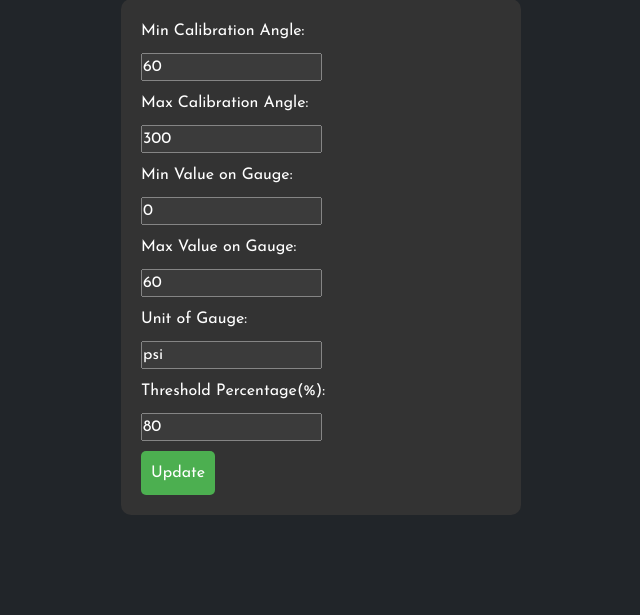
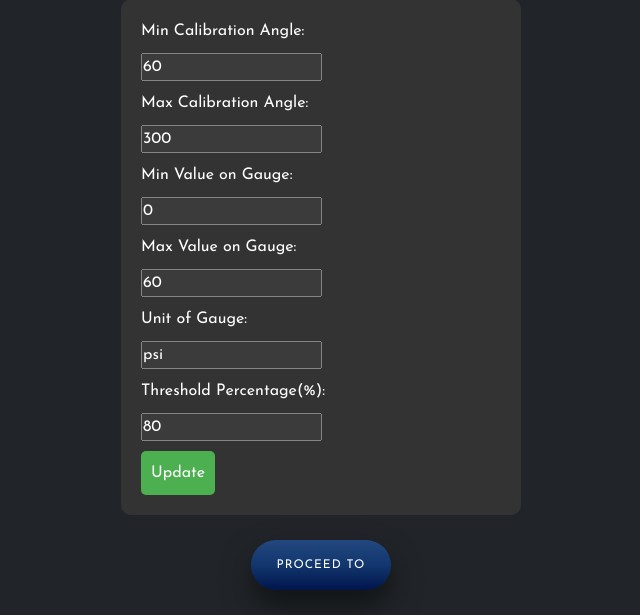
Before and after one commit to suhas-1001/VisionMetrics, a Flask app: page /update_values in a window 1280 px wide. Shown: the part 228-843 px from the top of the page, without its empty margins (319-959 px from the left). Before the commit the page ends 743 px from the top, so only its background shows below. Run offline with Flask 3, Linux system fonts and the light colour scheme; some web fonts are replaced.

Commit message:
Update update_values.html

```diff
--- a/templates/update_values.html
+++ b/templates/update_values.html
@@ -11,6 +11,7 @@
     <link href="https://cdn.jsdelivr.net/npm/bootstrap@5.3.2/dist/css/bootstrap.min.css" rel="stylesheet" integrity="sha384-T3c6CoIi6uLrA9TneNEoa7RxnatzjcDSCmG1MXxSR1GAsXEV/Dwwykc2MPK8M2HN" crossorigin="anonymous">
     <link rel="stylesheet" href="../static/css/style.css">
     <link rel="stylesheet" href="../static/css/jinjatemplating.css">
+    <link rel="stylesheet" href="../static/css/explore_button.css">
 
 
     <link rel="preconnect" href="https://fonts.googleapis.com">
@@ -89,6 +90,17 @@
 
             <button type="submit" class="special-button">Update</button>
         </form>
+
+    </div>
+
+
+    <div class="center">
+      <a href="/gauge">
+        <button class="btn">
+        <span class="btn-text-one">Proceed to</span>
+        <span class="btn-text-two">Gauge Reading</span>
+        </button>
+      </a>
     </div>
 
 </body>
```
